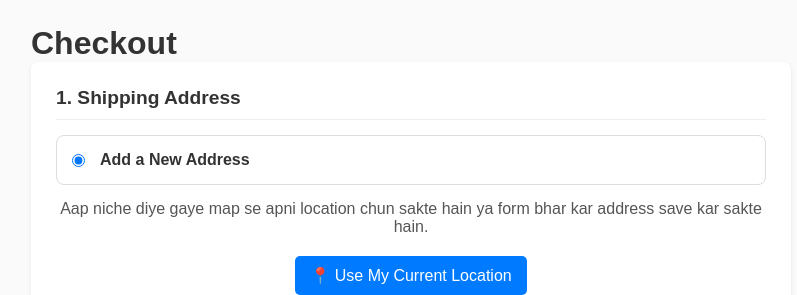
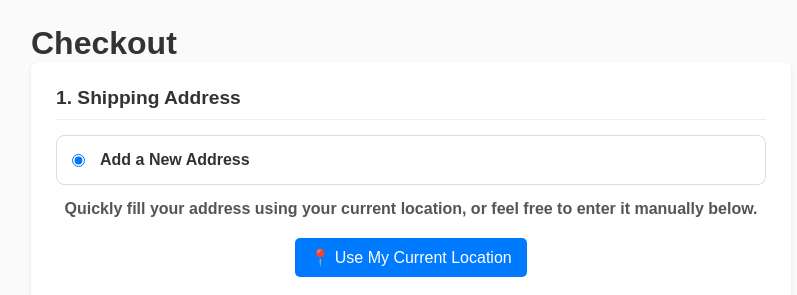
Before and after one commit to Mdhelaluddin3391/grocery_site, a Django app: template cart/templates/cart/checkout.html in a window 1280 px wide. Shown: the part 137-432 px from the top of the page, without its empty margins (229-1026 px from the left). Run offline with Django 5.2, Linux system fonts and the light colour scheme; the template is opened without the code that fills it: values that come from a table or form of the project are taken from there, others are empty; some libraries are stand-ins or nearby versions.

Commit message:
some changes on checkout.html

```diff
--- a/cart/templates/cart/checkout.html
+++ b/cart/templates/cart/checkout.html
@@ -56,8 +56,7 @@
 
             <div id="new-address-form" style="margin-top: 15px; {% if addresses %}display:none;{% endif %}">
                 <p style="text-align: center; color: #555; margin: 15px 0;">
-                    Aap niche diye gaye map se apni location chun sakte hain ya form bhar kar address save kar sakte hain.
-                </p>
+<strong>Quickly fill your address using your current location, or feel free to enter it manually below.</strong>                </p>
                 <div class="location-btn-container">
                     <button type="button" class="location-btn" onclick="getLocation()">📍 Use My Current Location</button>
                 </div>
```
